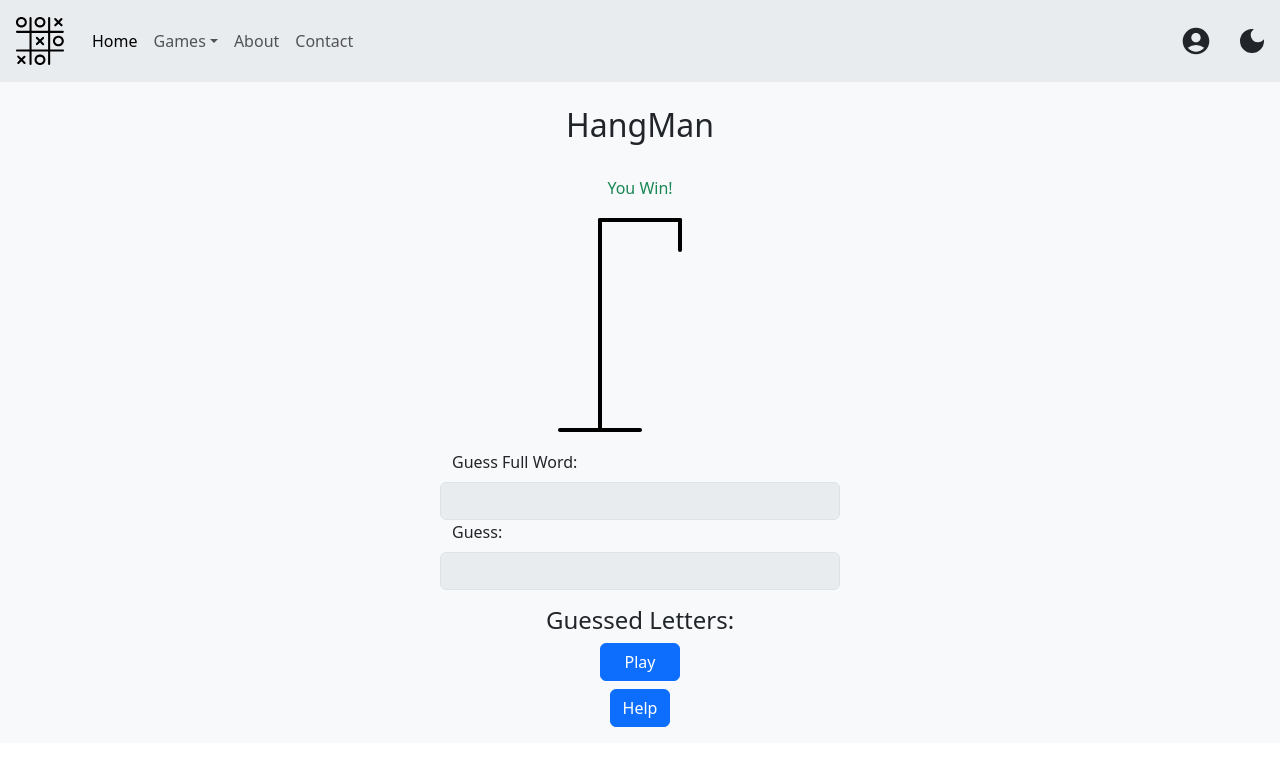
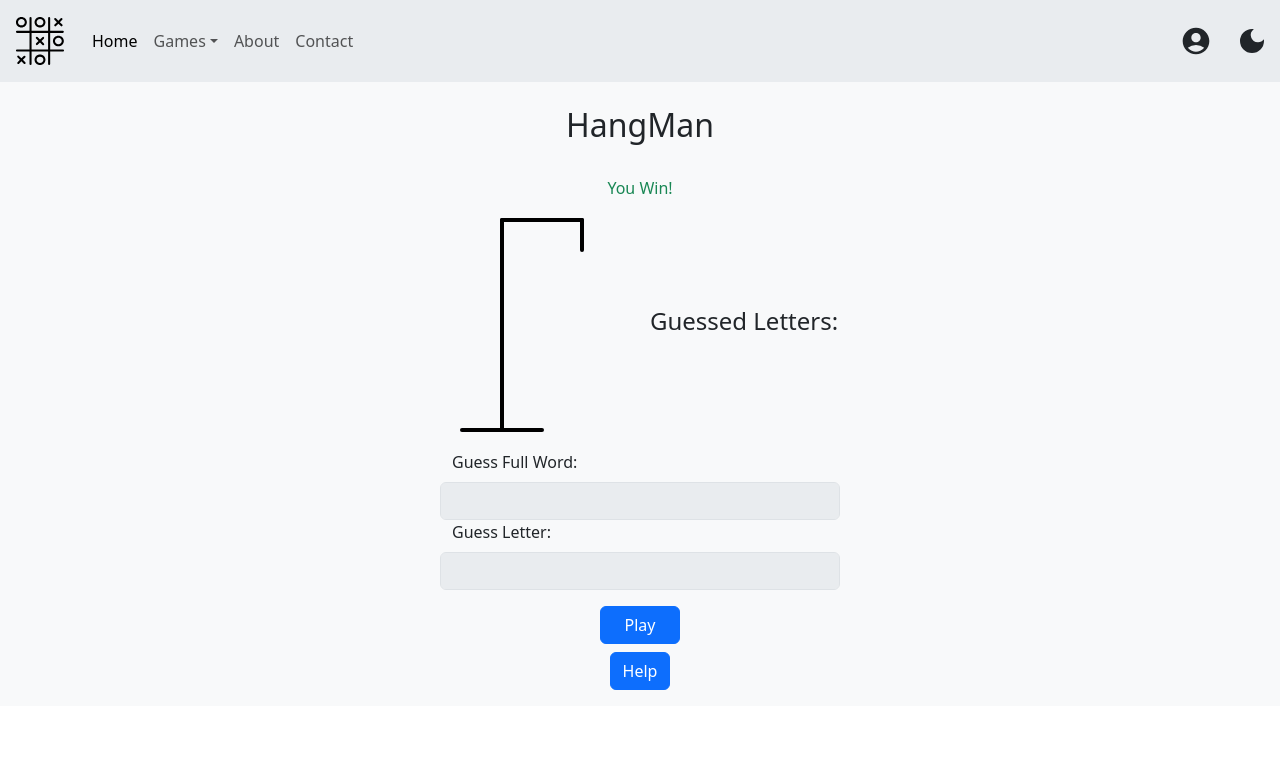
Before and after one commit to Zeden19/pencil-and-paper-games, a React (Vite) app: page /hangman in a window 1280 px wide. Shown: the top 766 px of the page. Built offline with nearby package versions, Linux system fonts and the light colour scheme.

Commit message:
Create guessing the entire word

```diff
--- a/src/HangMan/HangManBoard.tsx
+++ b/src/HangMan/HangManBoard.tsx
@@ -13,7 +13,7 @@ function HangManBoard() {
     setWordPuzzle,
     playing,
     setWin,
-    win
+    win,
   } = useHangManStore();
 
   useEffect(() => {
@@ -21,9 +21,9 @@ function HangManBoard() {
     else if (incorrectGuesses >= 6) setWin(false);
   }, [wordPuzzle, setWin, incorrectGuesses]);
 
-  function onChange(event: React.ChangeEvent<HTMLInputElement>) {
+  function guessLetter(event: React.ChangeEvent<HTMLInputElement>) {
     event.preventDefault();
-    const guess = event.target.value;
+    const guess = event.target.value.toLowerCase();
 
     if (guess === "") return;
     if (guess.length > 1) return;
@@ -41,15 +41,39 @@ function HangManBoard() {
 
     // find each time the guess occurred
     while (findLetterIndex !== -1) {
-      setWordPuzzle(findLetterIndex);
+      const newWordPuzzle = wordPuzzle.map((char, index) =>
+        findLetterIndex === index ? word.charAt(index) : char,
+      );
+      setWordPuzzle(newWordPuzzle);
       findLetterIndex = word.indexOf(guess, findLetterIndex + 1);
     }
   }
 
-  //  todo: refactor code, since everything uses the same layout of heading, 2 buttons
+  function guessFullWord(event: React.FormEvent<HTMLFormElement>) {
+    event.preventDefault();
+    const form = event.target as HTMLFormElement;
+    const fullWordGuess = (form.elements[0] as HTMLInputElement).value
+      .trimEnd()
+      .trimStart()
+      .toLowerCase();
+
+    if (fullWordGuess === word) {
+      setWordPuzzle(word.split(""));
+      setWin(true);
+      return;
+    }
+    setIncorrectGuesses(incorrectGuesses + 1);
+  }
+
+  //todo: refactor code, since everything uses the same layout of heading, 2 buttons
+  //todo : add virtual keyboard
   return (
     <div>
-      {incorrectGuesses >= 6 && <div className={"text-danger"}>You loose. Word was: <b>{word}</b></div>}
+      {incorrectGuesses >= 6 && (
+        <div className={"text-danger"}>
+          You loose. Word was: <b>{word}</b>
+        </div>
+      )}
       {win && <div className={"text-success"}>You Win!</div>}
       <div className={"container-sm d-flex gap-2 align-items-center justify-content-center"}>
         <svg height="250" width="200" className={styles.figureContainer}>
@@ -73,9 +97,16 @@ function HangManBoard() {
           {incorrectGuesses >= 6 && <line x1="140" y1="150" x2="160" y2="180" />}
         </svg>
 
+        <div>
+          <div className={"d-flex gap-2"}>
             {wordPuzzle.map((char, index) => (
-          <div className={"text-decoration-underline"} key={index}>{char}</div>
+              <div className={"text-decoration-underline"} key={index}>
+                {char}
+              </div>
             ))}
+          </div>
+          <div className={"h4"}>Guessed Letters: {guesses.map((guess) => guess + " ")}</div>
+        </div>
       </div>
 
       <div style={{ maxWidth: "400px" }} className={"container-fluid text-center mb-3"}>
@@ -83,20 +114,22 @@ function HangManBoard() {
           <label htmlFor="guessFullWord" className={"form-label col-auto"}>
             Guess Full Word:
           </label>
+          <form className={"p-0"} onSubmit={(event) => guessFullWord(event)}>
             <input
               disabled={!playing}
               type={"text"}
               className={"form-control col-1"}
               id={"guessFullWord"}
             />
+          </form>
         </div>
 
         <div className={"row"}>
           <label htmlFor="guessInput" className={"form-label col-auto"}>
-            Guess:
+            Guess Letter:
           </label>
           <input
-            onChange={(event) => onChange(event)}
+            onChange={(event) => guessLetter(event)}
             disabled={!playing}
             type={"text"}
             className={"form-control m-auto col-1"}
@@ -105,7 +138,6 @@ function HangManBoard() {
           />
         </div>
       </div>
-      <div className={"h4"}>Guessed Letters: {guesses.map((guess) => guess + " ")}</div>
     </div>
   );
 }
--- a/src/HangMan/store.ts
+++ b/src/HangMan/store.ts
@@ -10,7 +10,7 @@ interface HangManStore {
 
   setIncorrectGuesses: (incorrectGuesses: number) => void;
   setGuesses: (guess: string) => void;
-  setWordPuzzle: (index: number) => void;
+  setWordPuzzle: (wordPuzzle: string[]) => void;
   setWin: (win: boolean) => void;
   startGame: (word: string) => void;
 }
@@ -26,12 +26,7 @@ const useHangManStore = create<HangManStore>((setState) => ({
   setGuesses: (guess) => setState((state) => ({ guesses: [...state.guesses, guess] })),
   setIncorrectGuesses: (incorrectGuesses) =>
     setState(() => ({ incorrectGuesses: incorrectGuesses })),
-  setWordPuzzle: (charIndex) =>
-    setState((state) => ({
-      wordPuzzle: state.wordPuzzle.map((char, index) =>
-        charIndex === index ? state.word.charAt(index) : char,
-      ),
-    })),
+  setWordPuzzle: (wordPuzzle) => setState(() => ({ wordPuzzle: wordPuzzle })),
   startGame: (word) =>
     setState(() => ({
       win: false,
@@ -39,7 +34,7 @@ const useHangManStore = create<HangManStore>((setState) => ({
       guesses: [],
       word: word,
       wordPuzzle: word.split("").map(() => "_"),
-      incorrectGuesses: 0
+      incorrectGuesses: 0,
     })),
   setWin: (win: boolean) => setState(() => ({ win: win, playing: false })),
 }));
```
Lines whose indentation alone changed are shown as unchanged.
